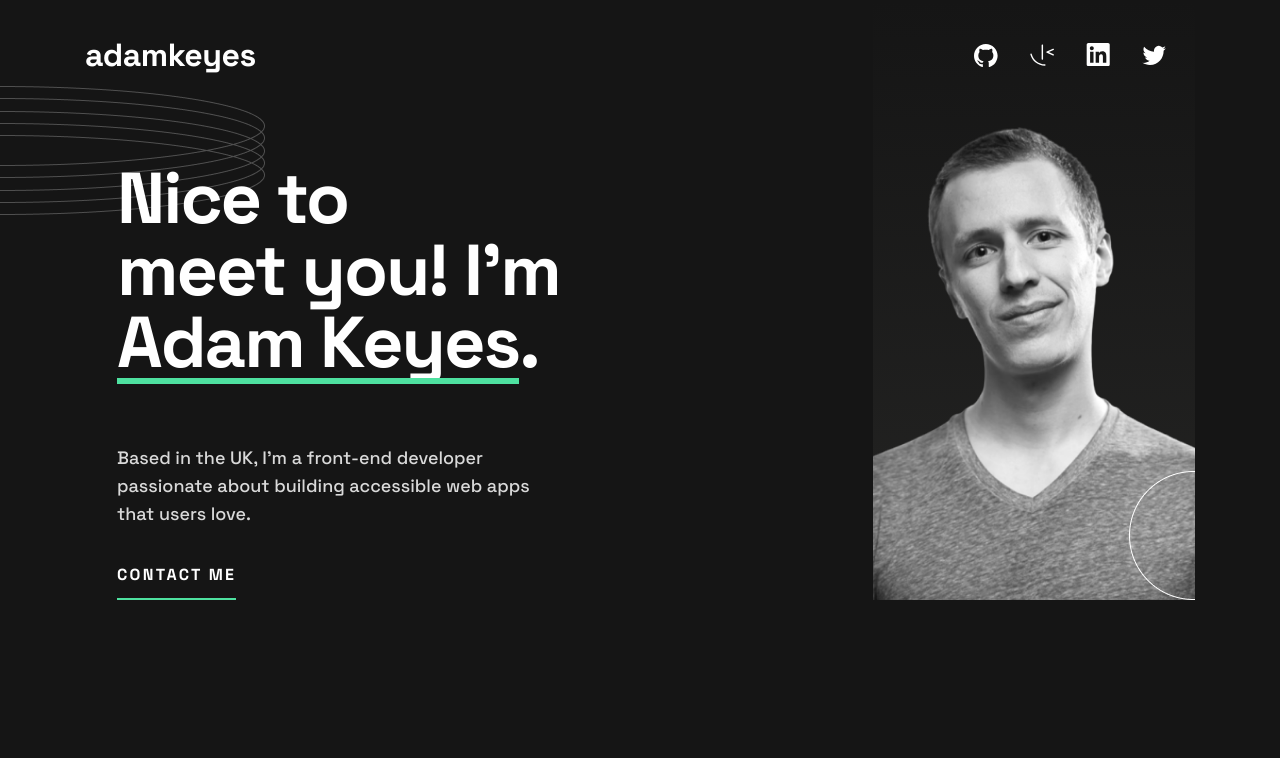
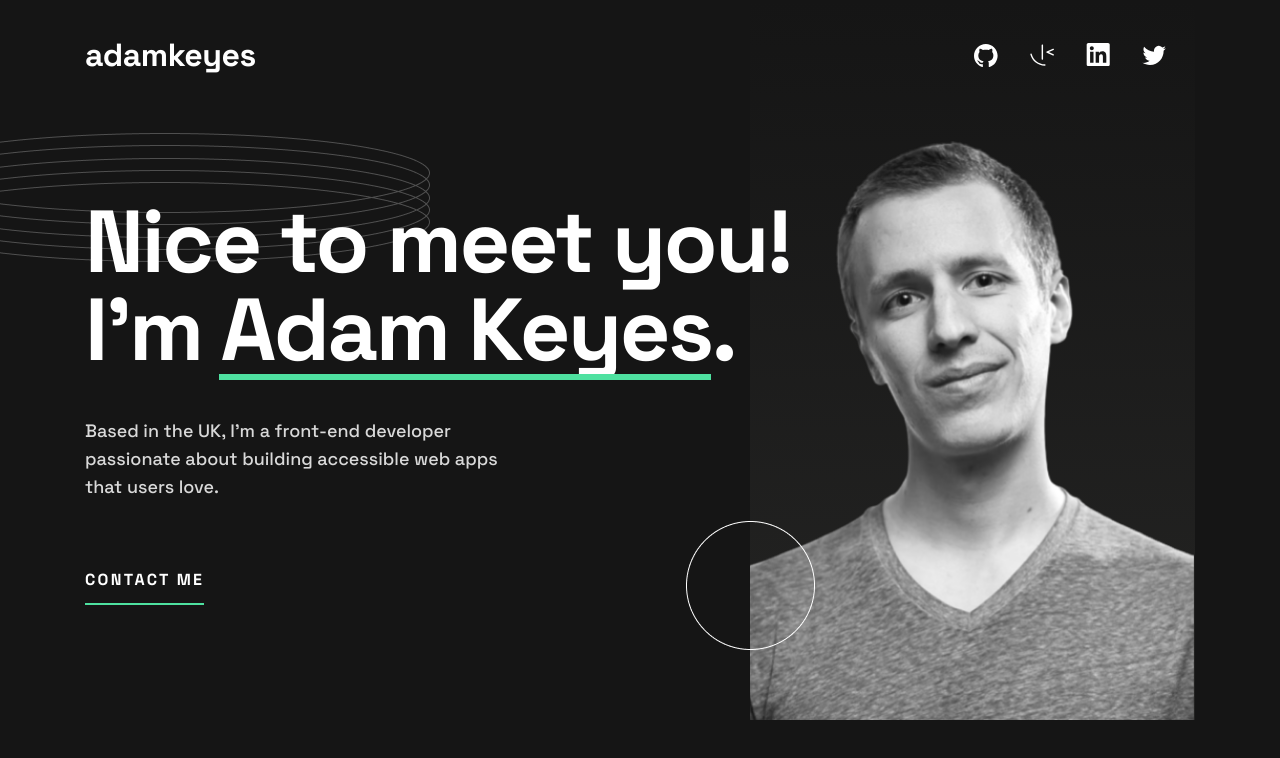
Before and after one commit to 0x41-li/single-page-developer-portfolio, a React (Vite) app: page / in a window 1280 px wide. Shown: the top 758 px of the page. Built offline with nearby package versions, Linux system fonts and the light colour scheme.

Commit message:
Desktop screen of the home page implemented, pixel-perfect to the design

```diff
--- a/src/sections/Hero.tsx
+++ b/src/sections/Hero.tsx
@@ -6,16 +6,16 @@ import unfilledWhiteBorderOval_PNG from "../assets/graphics/unfilled-white-borde
 const Hero: React.FC = () => {
   return (
     <section
-      className="bg-no-repeat [background-position:left_-342px_top_124px] md:[background-position:left_-265px_top_86px]"
+      className="bg-no-repeat [background-position:left_-342px_top_124px] md:[background-position:left_-265px_top_86px] xl:[background-position:left_-100px_top_133px]"
       style={{
         backgroundImage: `url(${linesDonut_PNG})`,
       }}
     >
-      <div className="flex flex-col items-center overflow-hidden px-4 md:mx-auto md:max-w-[768px] md:flex-row-reverse md:items-end md:pl-8 md:pr-0 xl:max-w-[1110px]">
-        {/* Picture */}
-        <div className="relative bg-gradient-to-b from-[rgba(36,36,36,0.0001)] to-[rgba(36,36,35,1)] pt-[141px] md:h-[600px] md:flex-shrink-0 md:flex-grow-0 md:basis-[322px] md:overflow-hidden md:pt-[127px]">
-          {/* profile image pic */}
-          <picture className="relative block max-w-[174px] md:-left-[13px] md:w-[349px] md:max-w-none">
+      <div className="flex flex-col items-center overflow-hidden px-4 md:mx-auto md:max-w-[768px] md:flex-row md:items-end md:pl-8 md:pr-0 xl:max-w-[1110px] xl:items-start xl:pl-0">
+        {/* Picture part */}
+        <div className="relative bg-gradient-to-b from-[rgba(36,36,36,0.0001)] to-[rgba(36,36,35,1)] pt-[141px] md:order-2 md:h-[600px] md:shrink-0 md:grow-0 md:basis-[322px] md:overflow-hidden md:pt-[127px] xl:h-[720px] xl:basis-[445px] xl:overflow-visible xl:pt-[141px]">
+          {/* Profile image pic */}
+          <picture className="relative block max-w-[174px] md:-left-[13px] md:w-[349px] md:max-w-none xl:left-0 xl:w-[444px]">
             <img
               className="block w-full"
               src={developerProfileImage_PNG}
@@ -23,10 +23,10 @@ const Hero: React.FC = () => {
             />
           </picture>
 
-          {/* graphic: white unfilled bordered circle */}
+          {/* Graphic: white unfilled bordered circle */}
           <picture>
             <img
-              className="absolute -right-[165px] bottom-0 md:-right-[63px]"
+              className="absolute -right-[165px] bottom-0 md:-right-[63px] xl:-left-[64px] xl:bottom-[70px] xl:right-0"
               src={unfilledWhiteBorderOval_PNG}
               alt="A white unfilled bordered circle for the website design purposes"
               aria-hidden
@@ -34,29 +34,42 @@ const Hero: React.FC = () => {
           </picture>
         </div>
 
-        {/* Text Part */}
-        <div className="mx-auto mt-10 max-w-[343px] md:flex md:max-w-none md:flex-1">
+        {/* Text part */}
+        <div className="mx-auto mt-10 md:max-w-none xl:mt-[198px] xl:basis-[665px]">
+          {/* Wrapper to overflow it and not affect the parent flex child */}
+          <div className="md:max-w-[413px] xl:max-w-[665px]">
             {/*  */}
-          <div className="md:flex-shrink-0 md:flex-grow-0 md:basis-[443px]">
+            <div className="w-[343px] md:w-[443px] xl:w-[706px]">
+              {/* A wrapper to achieve the same underline effect as the design */}
+              <div className="relative">
                 {/* Heading */}
-            <div className="relative">
-              <h1 className="text-center text-[40px] font-bold leading-[40px] -tracking-[1.14px] md:text-left md:text-7xl md:leading-[72px] md:-tracking-[2px]">
-                Nice to <br aria-hidden className="hidden md:block" />
-                meet you! I’m{" "}
-                <br aria-hidden className="mt-[11px] hidden md:block" />
+                <h1 className="text-center text-[40px] font-bold leading-none -tracking-[1.14px] md:text-left md:text-7xl md:-tracking-[2px] xl:whitespace-nowrap xl:text-[88px] xl:-tracking-[2.5px]">
+                  Nice to{" "}
+                  <span className="hidden md:block xl:hidden" aria-hidden />
+                  meet you! <span className="hidden xl:block" aria-hidden />
+                  I’m{" "}
+                  <span
+                    className="mt-[11px] hidden md:block xl:hidden"
+                    aria-hidden
+                  />
                   Adam Keyes.
                 </h1>
-              <span className="absolute -bottom-[4px] right-8 h-[4px] w-[225px] bg-green md:-bottom-[6px] md:left-0 md:right-0 md:h-[6px] md:w-[402px]" />
+
+                {/* The underline */}
+                <span
+                  aria-hidden
+                  className="absolute -bottom-1 right-8 h-[4px] w-[225px] bg-green md:-bottom-[6px] md:left-0 md:right-0 md:h-[6px] md:w-[402px] xl:left-[unset] xl:right-[80px] xl:w-[492px]"
+                />
               </div>
 
               {/* Paragraph */}
-            <p className="mt-6 text-center font-medium leading-[26px] text-soft-gray md:mt-[66px] md:text-left md:text-lg">
+              <p className="mt-6 text-center font-medium leading-[26px] text-soft-gray md:mt-[66px] md:text-left md:text-lg xl:mt-[43px] xl:max-w-[445px]">
                 Based in the UK, I’m a front-end developer passionate about
                 building accessible web apps that users love.
               </p>
 
               {/* Button */}
-            <div className="mt-6 text-center md:mt-[34px] md:text-left">
+              <div className="mt-6 text-center md:mt-[34px] md:text-left xl:mt-[66px]">
                 <a
                   className="relative mx-auto inline-block h-[38px] font-bold leading-7 tracking-[2.29px] md:leading-[26px]"
                   href="#contactme"
@@ -68,6 +81,8 @@ const Hero: React.FC = () => {
             </div>
             {/*  */}
           </div>
+          {/*  */}
+        </div>
       </div>
     </section>
   );
```
Lines whose indentation alone changed are shown as unchanged.
